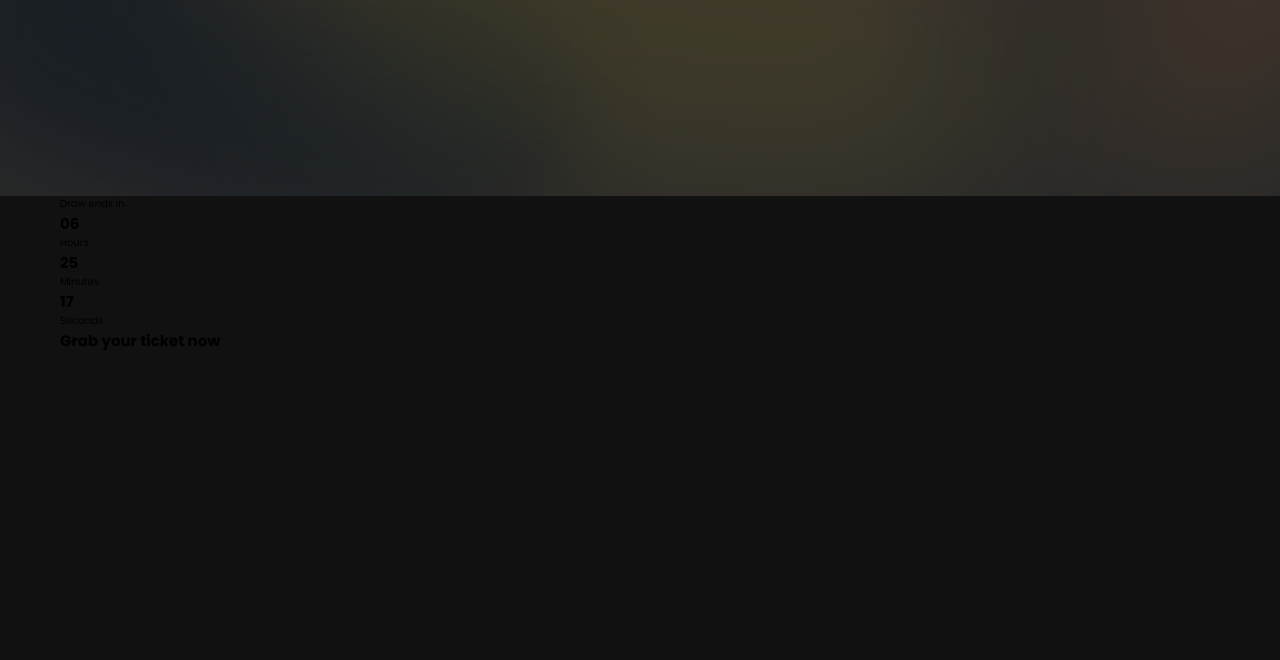
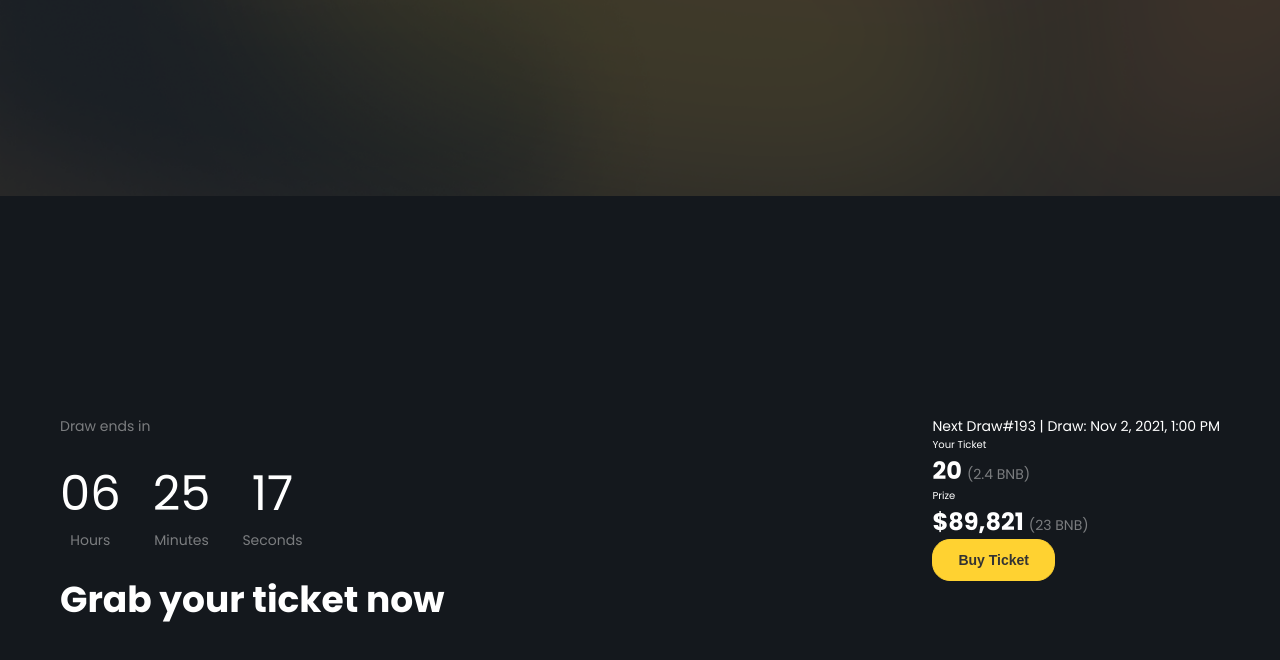
Before and after one commit to solinkz/bnbjackpot, a website: page price.html in a window 1280 px wide. Shown: the part 484-1144 px from the top of the page. Before the commit the page ends 836 px from the top, so only its background shows below. Drawn offline with Linux system fonts and the light colour scheme.

Commit message:
ticket-section

```diff
--- a/price.html
+++ b/price.html
@@ -38,33 +38,50 @@
      <!-- HEADER SECTION END -->
 
      <!-- TICKET SECTION -->
-     <section id="ticket">
+     <section class="ticket">
           <div class="container">
-               <div class="ticket_row">
+               <div class="d-flex j-content ticket_row">
                     <!-- TICKET COLUMN -->
                     <div class="ticket_col">
-                         <p class="text-xsm">Draw ends in</p>
+                         <p class="text-xsm gray">Draw ends in</p>
                          <div class="ticket_time">
-                              <span>
-                                   <h2 class="text-xlg">06</h2>
-                                   <p class="text-sm">Hours</p>
-                              </span>
-                              <span>
-                                   <h2 class="text-xlg">25</h2>
-                                   <p class="text-sm">Minutes</p>
-                              </span>
-                              <span>
-                                   <h2 class="text-xlg">17</h2>
-                                   <p class="text-sm">Seconds</p>
-                              </span>
+                              <div>
+                                   <h2>06</h2>
+                                   <p class="text-xsm gray">Hours</p>
+                              </div>
+                              <div>
+                                   <h2>25</h2>
+                                   <p class="text-xsm gray">Minutes</p>
+                              </div>
+                              <div>
+                                   <h2>17</h2>
+                                   <p class="text-xsm gray">Seconds</p>
+                              </div>
                          </div>
-                         <h2 class="text-lg">Grab your ticket now</h2>
+                         <h3 class="text-lg">Grab your ticket now</h3>
                     </div>
                     <!-- TICKET COLUMN -->
                     <div class="ticket_col">
-                         <div class="ticket_col_container">
+                         <div class="">
                               <div>
-
+                                   <div class="d-flex j-content white">
+                                        <p class="text-xsm">Next Draw</p>
+                                        <p class="text-xsm">#193 | Draw: Nov 2, 2021, 1:00 PM</p>
+                                   </div>
+                                   <div>
+                                        <div>
+                                             <div>
+                                                  <p class="white">Your Ticket</p>
+                                                  <h4>20 <span class="text-xsm fw-sm gray">(2.4 BNB)</span></h4>
+                                             </div>
+                                             <div></div>
+                                             <div>
+                                                  <p class="white">Prize</p>
+                                                  <h4>$89,821 <span class="text-xsm fw-sm gray">(23 BNB)</span></h4>
+                                             </div>
+                                        </div>
+                                        <button class="btn btn__small">Buy Ticket</button>
+                                   </div>
                               </div>
                               <div></div>
                          </div>
--- a/sass/abstract/_variables.scss
+++ b/sass/abstract/_variables.scss
@@ -6,6 +6,8 @@ $color-btn: #333333;
 $paragraph-color: #8D8D8D;
 
 $color-gold: #FFD231;
+
+$color-gray: #e1e1e180;
 
 $first-background: #14181D;
 $second-background: #111111;
--- a/sass/base/_typography.scss
+++ b/sass/base/_typography.scss
@@ -16,8 +16,18 @@ h1 {
         font-size: $medium-heading-size;
     }
 }
+h2{
+    font-size: $default-primary-size;
+    color: $color-white;
+    font-weight: $medium-font-weight;
+}
 
 h3 {
+    font-size: $primary-heading-size;
+    color: $color-white;
+    font-weight: $small-font-weight;
+}
+h4 {
     font-size: $medium-heading-size;
     color: $color-white;
     font-weight: $big-font-weight;
--- a/sass/base/_utilities.scss
+++ b/sass/base/_utilities.scss
@@ -1,3 +1,4 @@
+// font-size
 .text-xsm{
      font-size: $default-font-size;
 }
@@ -13,3 +14,27 @@
 .text-xlg{
 
 }
+
+// color
+.gray{
+     color: $color-gray;
+}
+.white{
+     color: $color-white;
+}
+
+// font-weight
+.fw-sm{
+     font-weight: $medium-font-weight;
+}
+.fw-md{
+     font-weight: $small-font-weight;
+}
+
+// flex
+.d-flex{
+     display: flex;
+}
+.j-content{
+     justify-content: space-between;
+}
--- a/sass/components/_button.scss
+++ b/sass/components/_button.scss
@@ -1,6 +1,6 @@
 .btn {
-    border-radius: 16px;
-    border: 1px solid $color-gold;
+    border-radius: 1.6rem;
+    border: .1rem solid $color-gold;
     background: $color-gold;
     color: $color-btn;
     font-size: $default-font-size;
@@ -20,11 +20,12 @@
 
     &__small {
         padding: 1.2rem 2.5rem;
+        border-radius: 1.8rem;
     }
 
     &__white {
         background: $color-white;
         padding: 1.5rem 4.0rem;
-        border: 1px solid $color-white;
+        border: .1rem solid $color-white;
     }
 }
--- /dev/null
+++ b/sass/layout/_ticket.scss
@@ -0,0 +1,14 @@
+.ticket{
+     background-color: $first-background;
+     padding: 22rem 0;
+
+     &_row{
+          flex-direction: row;
+     }
+     &_time{
+          display: flex;
+          text-align: center;
+          gap: 3.2rem;
+          margin: 2.1rem 0;
+     }
+}
--- a/sass/main.scss
+++ b/sass/main.scss
@@ -4,6 +4,7 @@
 
 @import "base/base";
 @import "base/typography";
+@import "base/utilities";
 
 @import "components/button";
 @import "components/navigation";
@@ -13,3 +14,4 @@
 @import "layout/development";
 @import "layout/footer";
 @import "layout/header";
+@import "layout/ticket";
```
Also changed, not shown: css/style.css.
